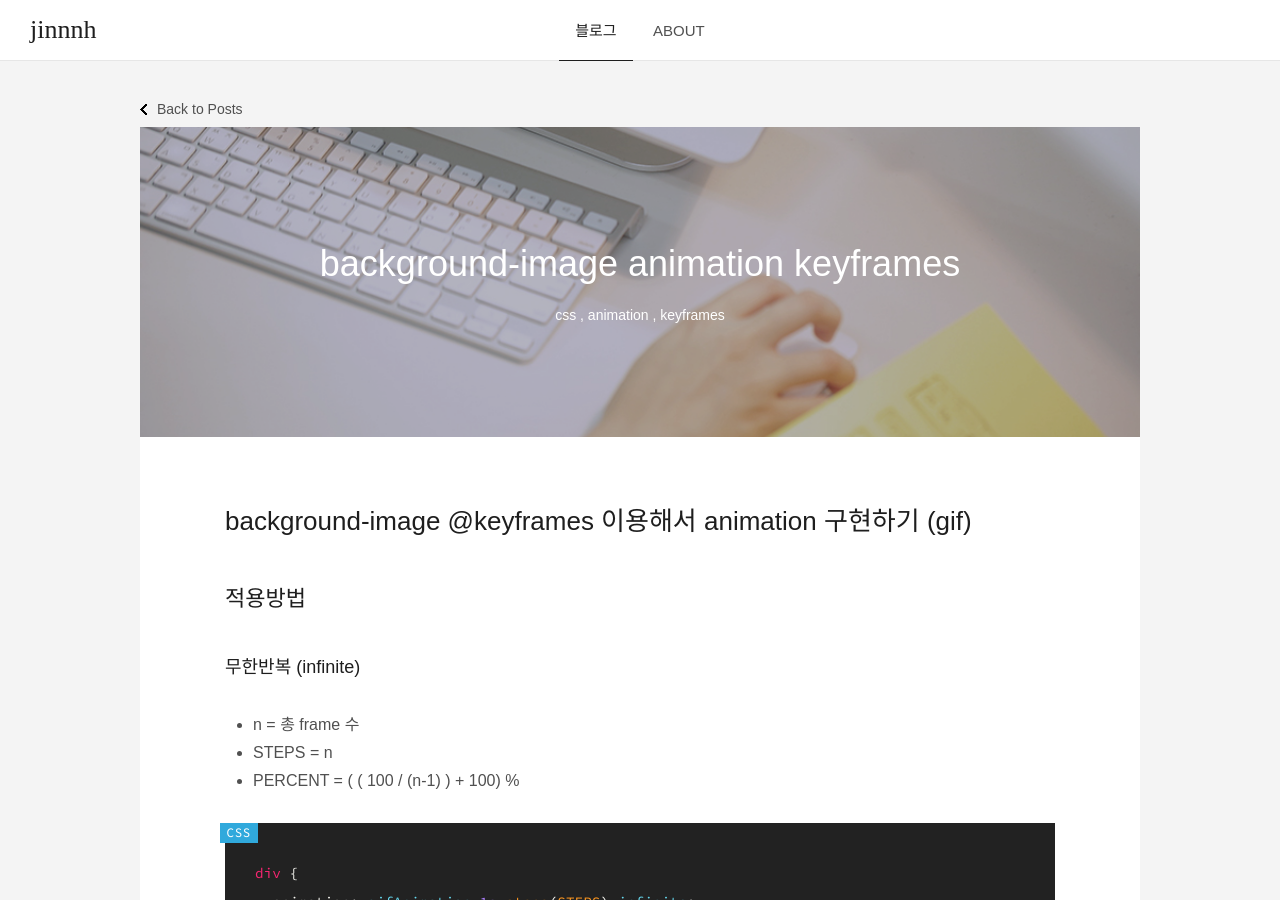
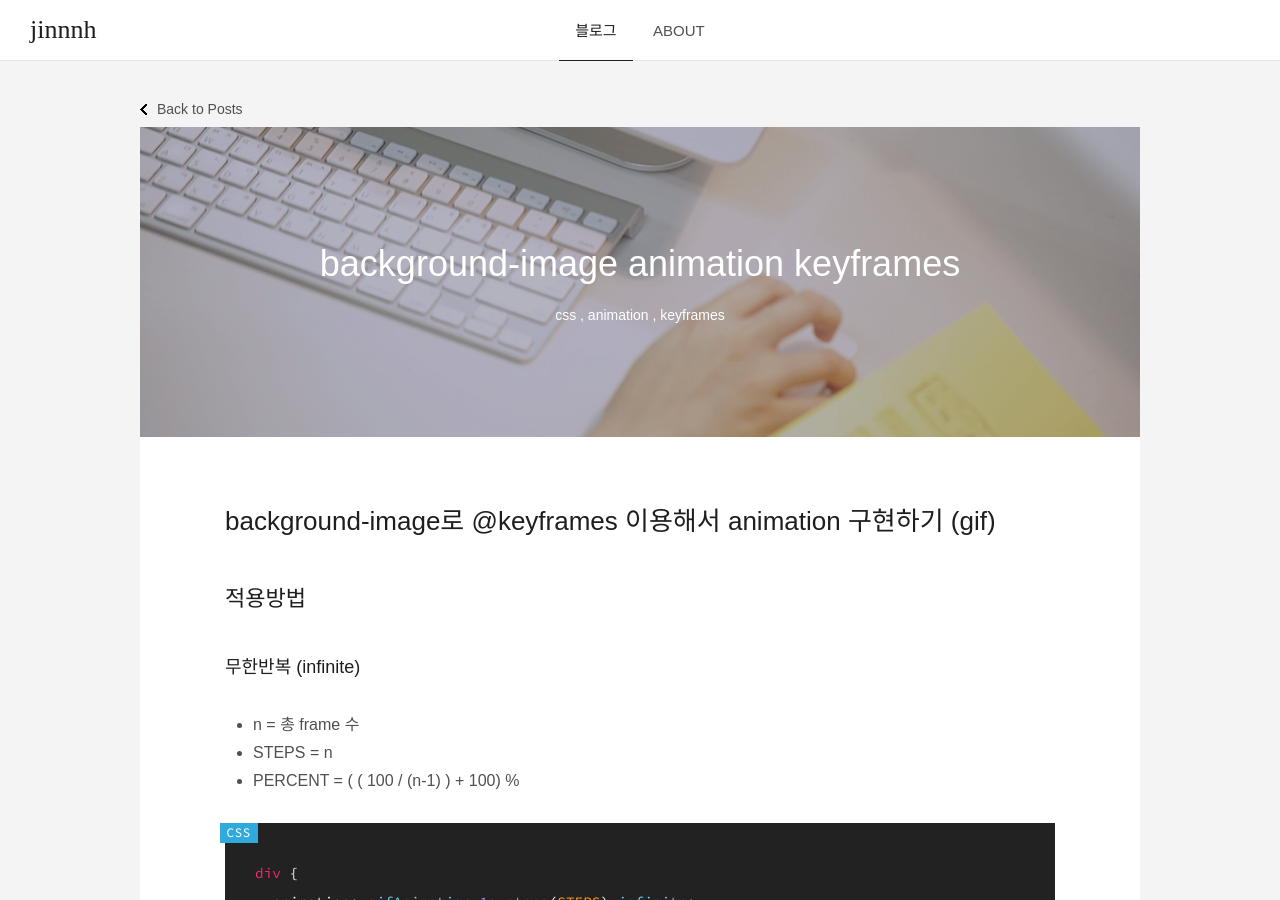
Before and after one commit to gutmate/gutmate.github.com, a Jekyll site: the page built from _posts/2017-02-21-animation-keyframes.md, in a window 1280 px wide and 900 px high. Built offline with Jekyll 4.4.1, drawn with Linux system fonts in a browser that asks for light colours; some web fonts are replaced; comment, search, counter and statistics services are not loaded.

Commit message:
Update animation keyframes

```diff
--- a/_posts/2017-02-21-animation-keyframes.md
+++ b/_posts/2017-02-21-animation-keyframes.md
@@ -9,7 +9,7 @@ tags:
   - keyframes
 ---
 
-# background-image @keyframes 이용해서 animation 구현하기 (gif)
+# background-image로 @keyframes 이용해서 animation 구현하기 (gif)
 
 ## 적용방법
 
```
